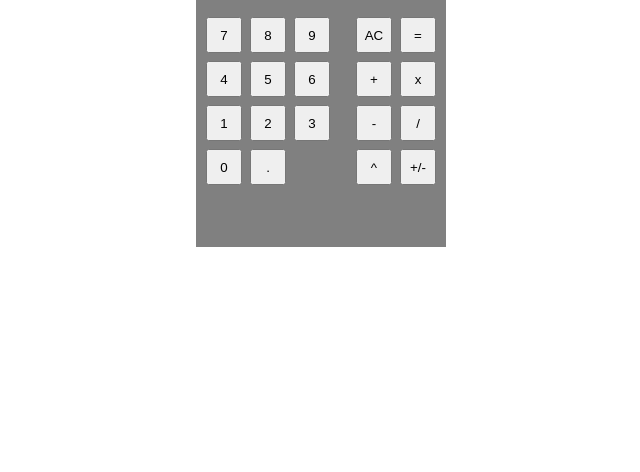
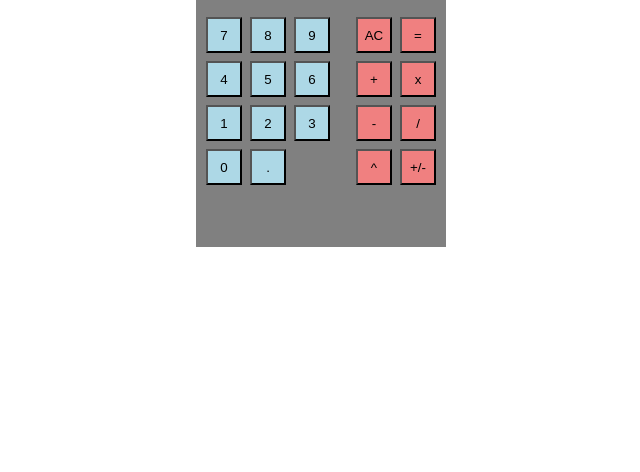
Before and after one commit to C359/JS_Calculator_Project, a plain HTML site: page index.html in a window 1280 px wide. Shown: the part 328-800 px from the top of the page, without its empty margins (319-959 px from the left). Drawn offline with Linux system fonts and the light colour scheme.

Commit message:
Include colour on buttons and change fonts

```diff
--- a/styles/style.css
+++ b/styles/style.css
@@ -7,6 +7,7 @@ body {
     font-family: sans-serif;
     justify-content: center;
     align-items: center;
+    font-family: system-ui, 'Segoe UI', 'Open Sans', 'Helvetica Neue', sans-serif;
 }
 
 .calc {
@@ -61,3 +62,11 @@ body {
     width: 36px;
     height: 36px;
 }
+
+.num {
+    background-color: lightblue;
+}
+
+.option {
+    background-color: lightcoral;
+}
```
